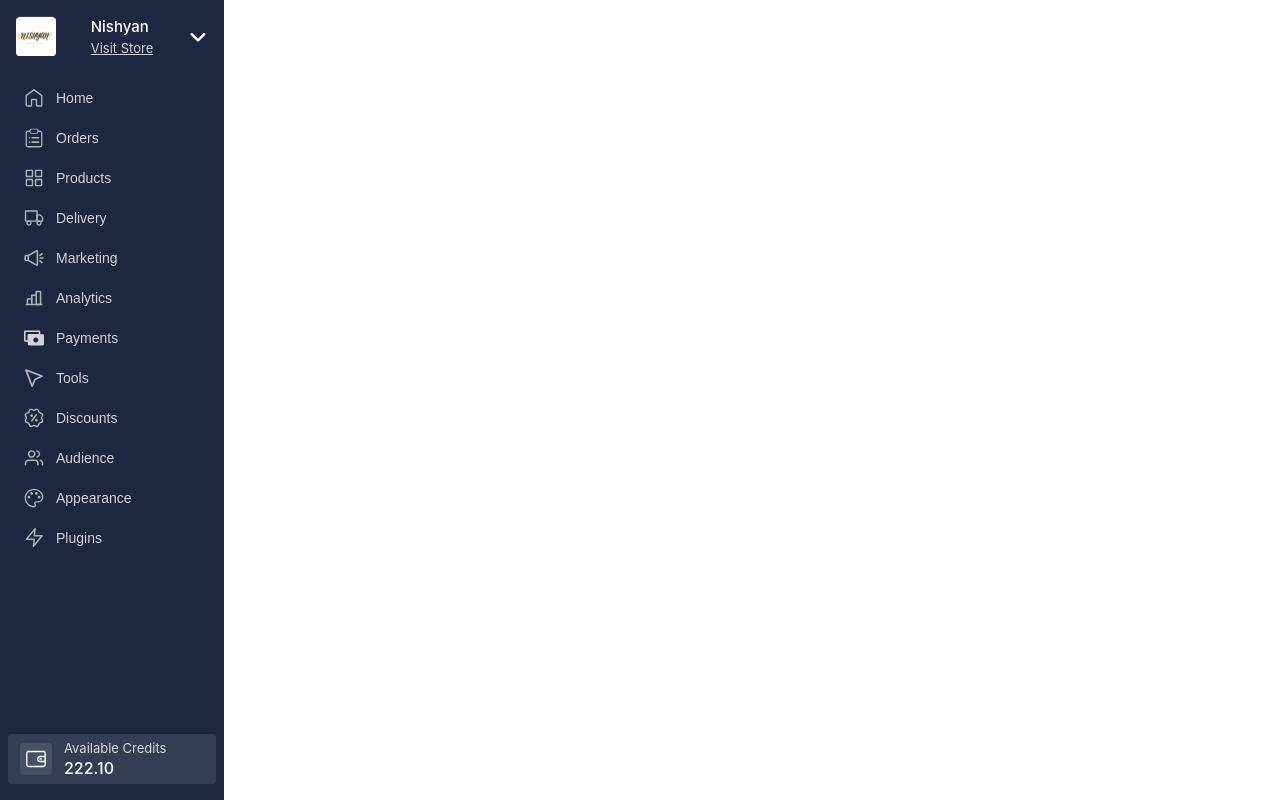
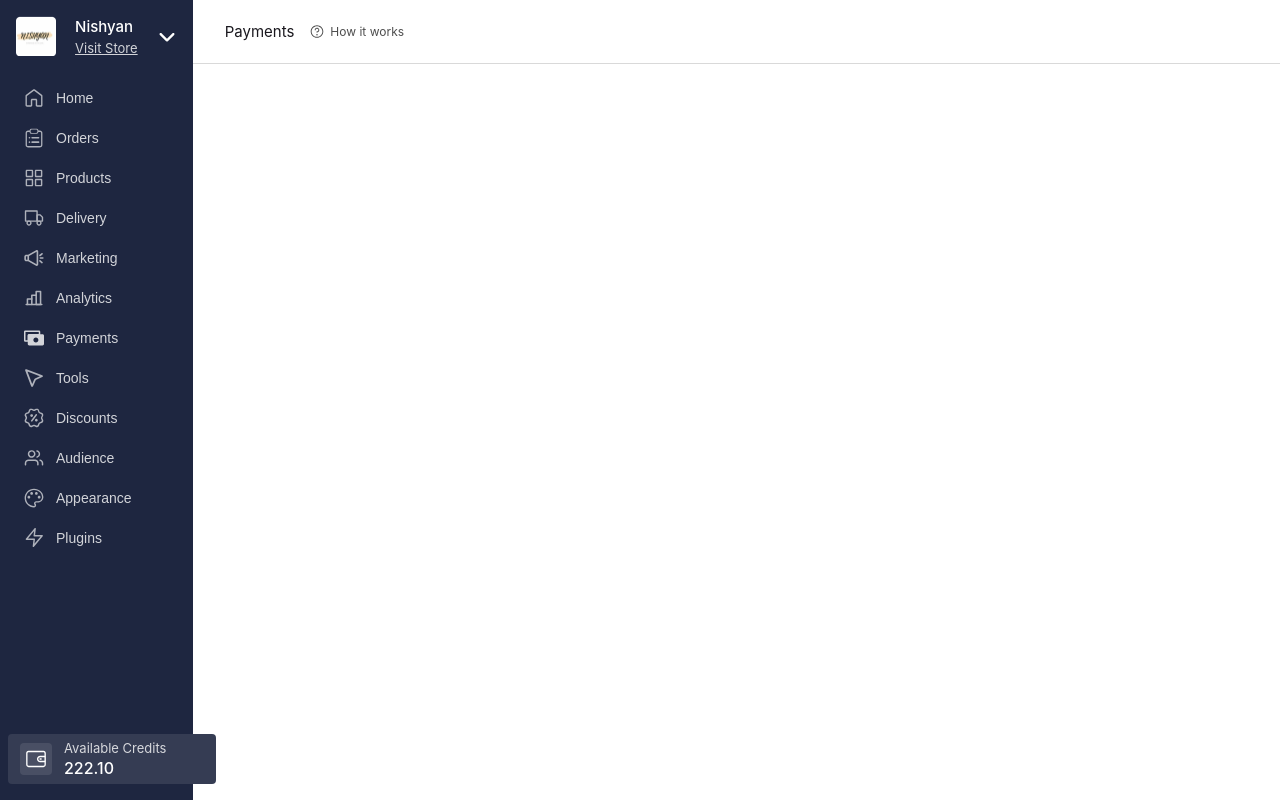
Before and after one commit to mritunjaysaha/dashboard, a React (Vite) app: page / in a window 1280 px wide. Built offline with nearby package versions, Linux system fonts and the light colour scheme.

Commit message:
feat: navbar

```diff
--- a/src/App.jsx
+++ b/src/App.jsx
@@ -1,9 +1,15 @@
+import { Navbar } from "./Components/Navbar/Navbar";
 import { Sidebar } from "./Components/Sidebar/Sidebar";
+
+import styles from "./app.module.scss";
 
 function App() {
     return (
-        <section>
+        <section className={styles.app}>
             <Sidebar />
+            <main className={styles.app_main}>
+                <Navbar />
+            </main>
         </section>
     );
 }
--- /dev/null
+++ b/src/Components/Navbar/Navbar.jsx
@@ -0,0 +1,21 @@
+import styles from "./navbar.module.scss";
+
+export const Navbar = () => {
+    return (
+        <nav className={styles.nav}>
+            <div className={`${styles.nav_div} ${styles.nav_div_payments}`}>
+                <p className={styles.payments_title}>Payments</p>
+                <p className={styles.text}>
+                    <img
+                        src="/src/assets/icons/Question.svg"
+                        className={styles.question_icon}
+                    />
+                    How it works
+                </p>
+            </div>
+
+            <div className={styles.nav_div}></div>
+            <div className={styles.nav_div}></div>
+        </nav>
+    );
+};
--- /dev/null
+++ b/src/Components/Navbar/navbar.module.scss
@@ -0,0 +1,37 @@
+.nav {
+    display: flex;
+    align-items: center;
+    gap: 1.6rem;
+
+    border-bottom: 1px solid #d9d9d9;
+    background: #fff;
+
+    width: 100%;
+    height: 6.4rem;
+
+    padding: 1.2rem 3.2rem;
+
+    .nav_div {
+        width: 100%;
+        height: 100%;
+    }
+
+    .nav_div_payments {
+        display: flex;
+        align-items: center;
+        gap: 1.6rem;
+
+        .payments_title {
+            color: #1a181e;
+            font-size: 1.5rem;
+        }
+
+        .text {
+            display: flex;
+            gap: 0.6rem;
+
+            color: #4d4d4d;
+            font-size: 1.2rem;
+        }
+    }
+}
--- /dev/null
+++ b/src/app.module.scss
@@ -0,0 +1,9 @@
+.app {
+    display: flex;
+
+    .app_main {
+        display: flex;
+        flex-direction: column;
+        width: 100%;
+    }
+}
```
